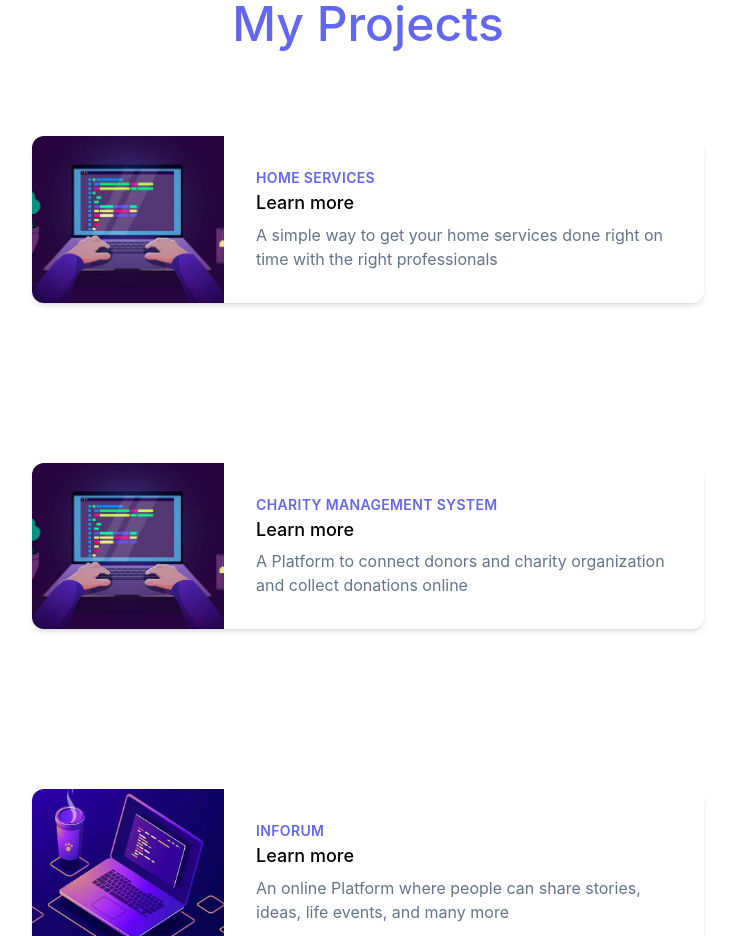
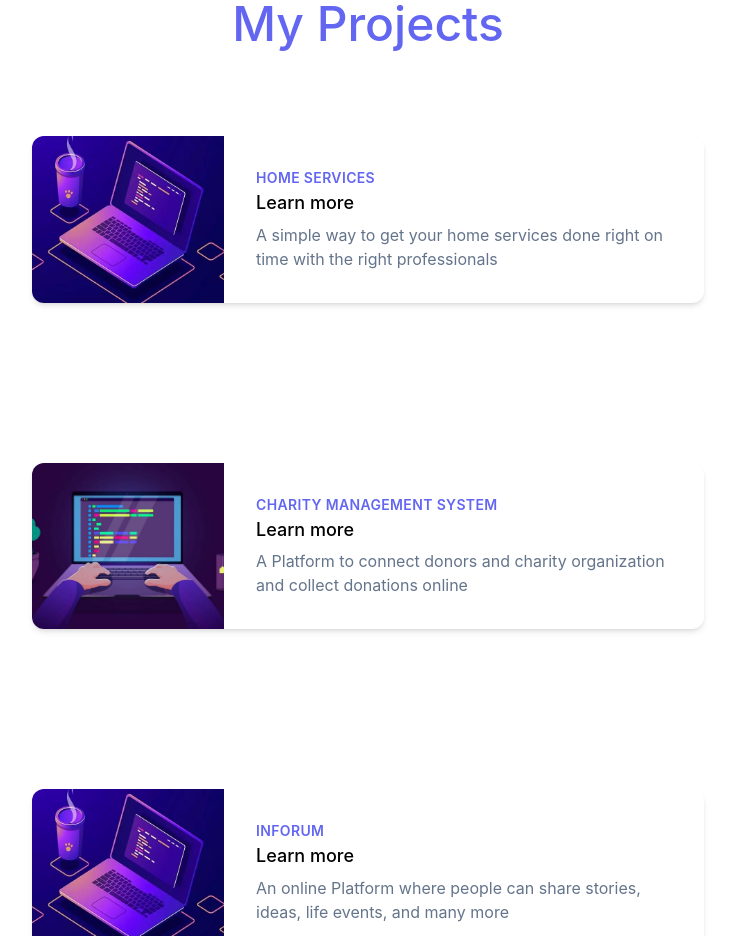
Before and after one commit to chibukasia/portofolio, a React (Create React App) app: page / in a window 1280 px wide. Shown: the part 1400-2336 px from the top of the page, without its empty margins (272-1007 px from the left). Built offline with nearby package versions, Linux system fonts and the light colour scheme.

Commit message:
fixed images

```diff
--- a/src/components/Projects.js
+++ b/src/components/Projects.js
@@ -13,7 +13,7 @@ function Projects() {
           <div class="md:shrink-0">
             <img
               class="h-48 w-full object-cover md:h-full md:w-48"
-              src={charity}
+              src={home}
               alt="Modern building architecture"
             />
           </div>
```
